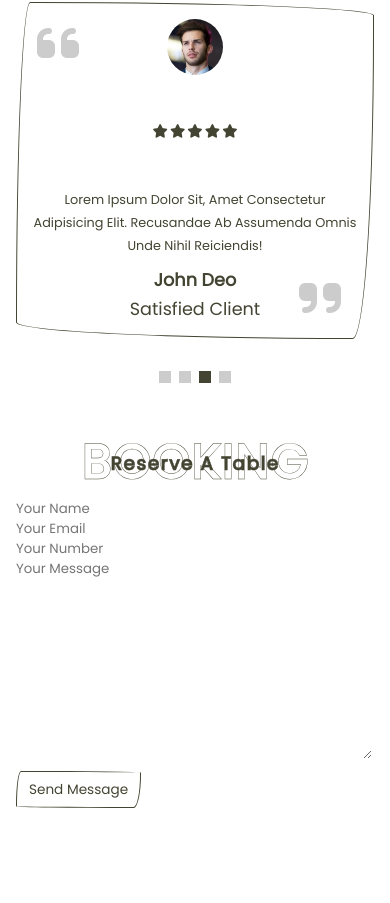
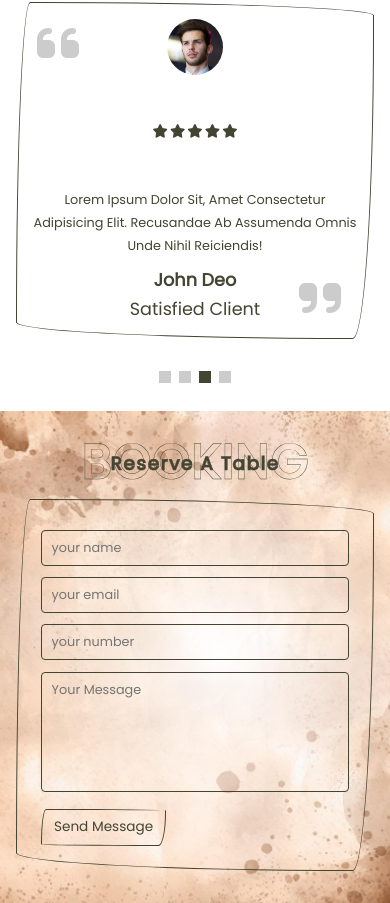
Before and after one commit to habibalamiyawid/Coffee-shop, a plain HTML site: page index.html in a window 390 px wide. Shown: the part 3863-4766 px from the top of the page. Before the commit the page ends 4687 px from the top, so only its background shows below. Drawn offline with nearby package versions, Linux system fonts and the light colour scheme.

Commit message:
reservation section responsive

```diff
--- a/assets/css/style.css
+++ b/assets/css/style.css
@@ -392,8 +392,40 @@ section{
     background: var(--main-color);
 }
 
+.book{
+    background: url(../image/menu-bg.jpg) no-repeat;
+    background-position: center;
+    background-size: cover;
+}
 
+.book form{
+    margin: 0 auto 2rem auto;
+    max-width: 60rem;
+    border-radius: var(--border-radius);
+    padding: 3rem;
+    border: var(--border);
+}
 
+.book form .box{
+    width: 100%;
+    padding: 1rem 1.2rem;
+    border-radius: .5rem;
+    font-size: 1.6rem;
+    background: none;
+    text-transform: none;
+    color: var(--main-color);
+    border: var(--border);
+    margin: .7rem 0;
+}
+
+.book form .box:focus{
+    border: var(--border-hover);
+}
+
+.book form textarea{
+    resize: none;
+    height: 15rem;
+}
 
 
 
```
